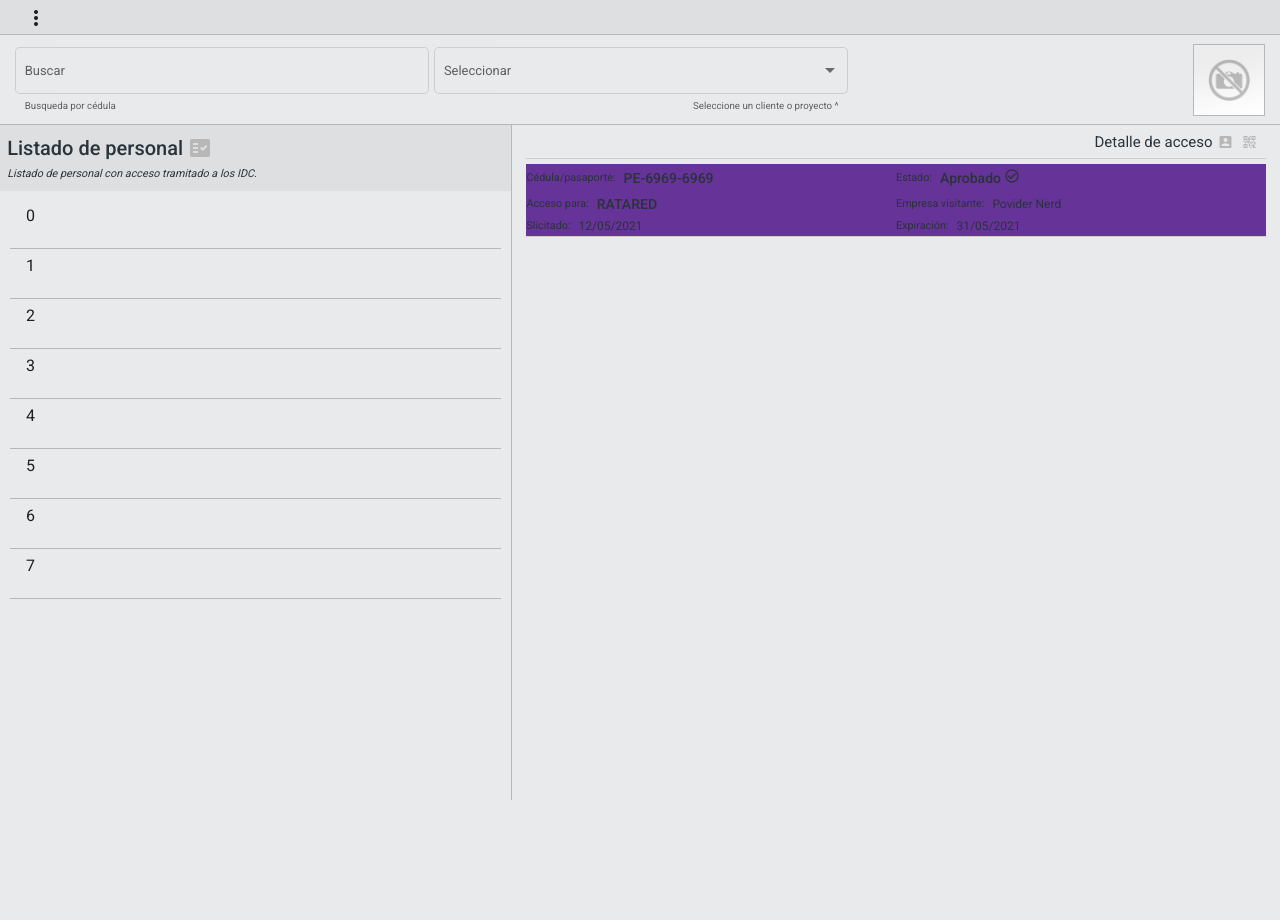
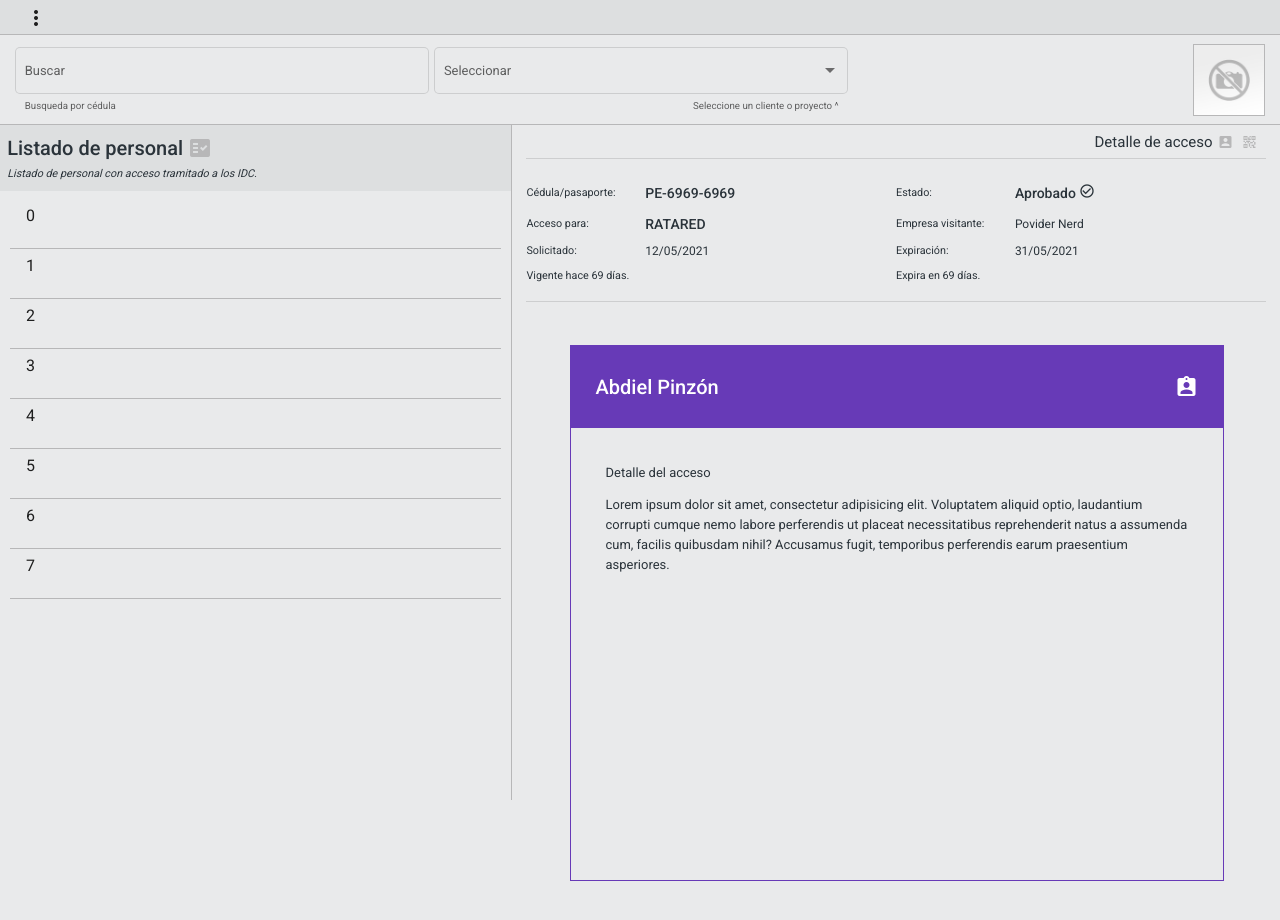
Before and after one commit to AbdielP/qrcodeproject, an Angular app: page /acceso in a window 1280 px wide. Before the commit the page ends 800 px from the top, so only its background shows below. Built offline with nearby package versions, Linux system fonts and the light colour scheme.

Commit message:
meh... details basic styles

```diff
--- a/src/app/pages/qrgenerator/qraccess/userdetails/userdetails.component.css
+++ b/src/app/pages/qrgenerator/qraccess/userdetails/userdetails.component.css
@@ -23,15 +23,23 @@
 }
 
 .user-info-container {
+    /* display: flex; */
+    /* flex-direction: column; */
+    /* align-items: center; */
+
     width: 100%;
-    margin-top: 5px;
+    height: auto;
+    box-sizing: border-box;
+    /* margin-top: 5px; */
+    margin: 15px 0;
     /* background-color: saddlebrown; */
 }.container-row {
     width: 100%;
     display: flex;
-    align-items: center;
-    justify-content: space-between;
-    background-color: rebeccapurple;
+    margin-top: 5px;
+    /* align-items: center; */
+    /* justify-content: space-between; */
+    /* background-color: rebeccapurple; */
 }
 .info-row {
     display: flex;
@@ -43,13 +51,51 @@
     margin: 0;
     display: flex;
 }.info-row small {
+    /* background-color: blue; */
+    width: 30%;
     margin-right: 8px;
 }.info-row mat-icon {
     font-size: 16px;
     margin-top: 4px;
     margin-left: 3px;
+}.col-right {
+    justify-content: flex-end;
 }
 
 mat-divider {
     width: 100%;
 }
+
+.qr-main-container {
+    width: 100%;
+    /* height: 100%; */
+    /* background-color: sandybrown; */
+    box-sizing: border-box;
+    padding: 3rem;
+
+}.qr-info-container {
+    width: 100%;
+    height: 100%;
+    /* background-color: seagreen; */
+    border: 1px solid var(--mat-primary-color);
+}.qr-info-title {
+    width: 100%;
+    box-sizing: border-box;
+    display: flex;
+    align-items: center;
+    justify-content: space-between;
+    padding: 25px;
+    color: white;
+    background-color: var(--mat-primary-color);
+}.qr-info-title h2 {
+    margin: 0;
+}.info-container {
+    width: 100%;
+    height: 450px;
+    box-sizing: border-box;
+    padding: 35px;
+    /* background-color: teal; */
+}.access-detail-container {
+    display: flex;
+    flex-direction: column;
+}
--- a/src/app/pages/qrgenerator/qraccess/userdetails/userdetails.component.html
+++ b/src/app/pages/qrgenerator/qraccess/userdetails/userdetails.component.html
@@ -6,12 +6,13 @@
     </div>
     <mat-divider></mat-divider>
     <div class="user-info-container">
+
         <div class="container-row">
             <div class="info-row">
                 <small>Cédula/pasaporte:</small>
                 <p class="mat-body-2">PE-6969-6969</p>
             </div>
-            <div class="info-row">
+            <div class="info-row ">
                 <small>Estado:</small>
                 <p class="mat-body-2">Aprobado</p>
                 <mat-icon aria-hidden="false" aria-label="Example home icon">check_circle_outline</mat-icon>
@@ -22,7 +23,7 @@
                 <small>Acceso para:</small>
                 <p class="mat-body-2">RATARED</p>
             </div>
-            <div class="info-row">
+            <div class="info-row ">
                 <small>Empresa visitante:</small>
                 <p class="mat-caption">Povider Nerd</p>
             </div>
@@ -30,17 +31,39 @@
 
         <div class="container-row">
             <div class="info-row">
-                <small>Slicitado:</small>
+                <small>Solicitado:</small>
                 <p class="mat-caption">12/05/2021</p>
             </div>
-            <div class="info-row">
+            <div class="info-row ">
                 <small>Expiración:</small>
                 <p class="mat-caption">31/05/2021</p>
             </div>
         </div>
 
-        <mat-divider></mat-divider>
-
+        <div class="container-row">
+            <div class="info-row">
+                <small>Vigente hace 69 días.</small>
+            </div>
+            <div class="info-row ">
+                <small>Expira en 69 días.</small>
+            </div>
+        </div>
 
     </div>
+    <mat-divider></mat-divider>
+
+    <div class="qr-main-container">
+        <div class="qr-info-container">
+            <div class="qr-info-title">
+                <h2>Abdiel Pinzón</h2>
+                <mat-icon aria-hidden="false" aria-label="Example home icon">assignment_ind</mat-icon>
+            </div>
+            <div class="info-container">
+                <div class="access-detail-container">
+                    <p>Detalle del acceso</p>
+                    <p>Lorem ipsum dolor sit amet, consectetur adipisicing elit. Voluptatem aliquid optio, laudantium corrupti cumque nemo labore perferendis ut placeat necessitatibus reprehenderit natus a assumenda cum, facilis quibusdam nihil? Accusamus fugit, temporibus perferendis earum praesentium asperiores.</p>
+                </div>
+            </div>
+        </div>
+    </div>
 </div>
--- a/src/styles.css
+++ b/src/styles.css
@@ -6,6 +6,7 @@
   --search-container-height: 90px;
   --border-primary-color: #b7b7b8;
   --font-primary-color: #2a333a;
+  --mat-primary-color: #673ab7;
 }
 
 /* :host ::ng-deep .mat-form-field-wrapper{
```
